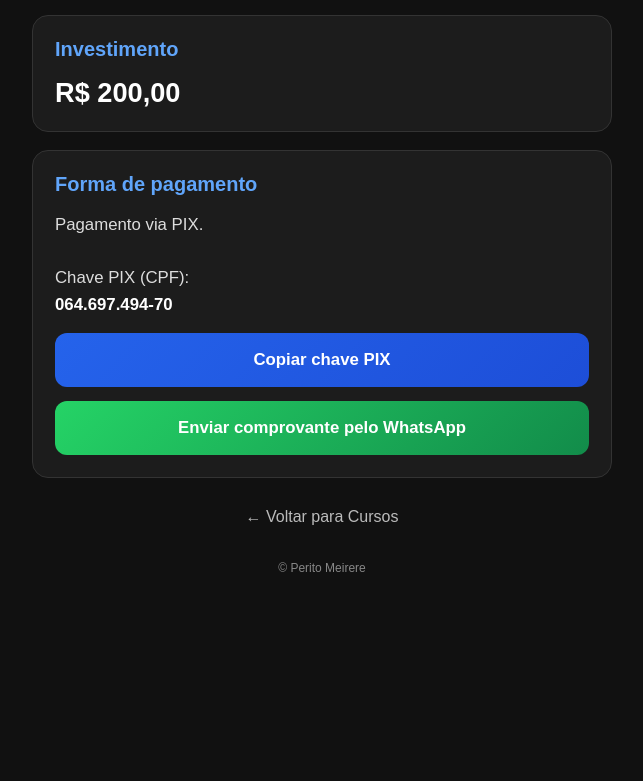
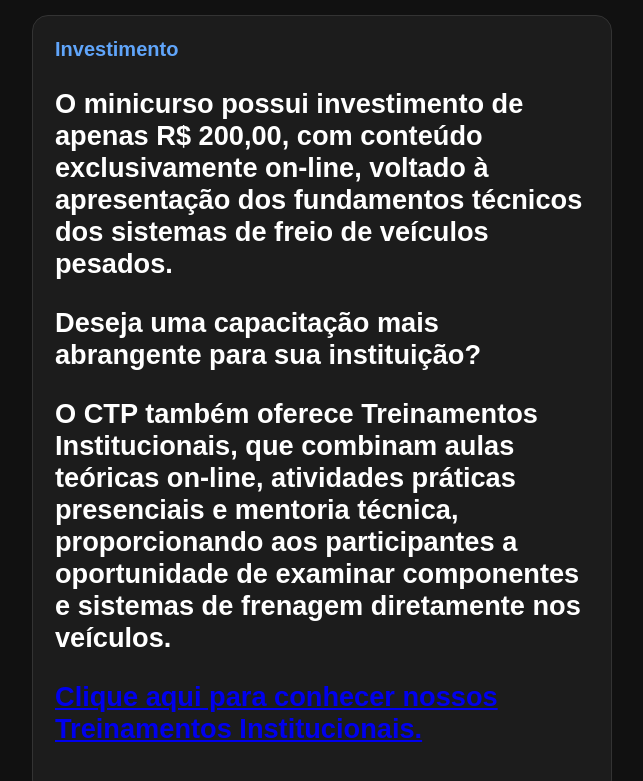
Before and after one commit to Meirere/pwa-freios, a plain HTML site: page index.html in a window 1280 px wide. Shown: the part 914-1695 px from the top of the page, without its empty margins (318-961 px from the left). Before the commit the page ends 1509 px from the top, so only its background shows below. Drawn offline with Linux system fonts and the light colour scheme.

Commit message:
Update index.html
Inclusão das informações a respeito do treinamento institucional

```diff
--- a/index.html
+++ b/index.html
@@ -5,9 +5,12 @@
 <meta name="viewport" content="width=device-width, initial-scale=1">
 
 <title>Perícia em Sistema de Freio | CTP</title>
+
 <link rel="manifest" href="manifest.json">
 
 <meta name="theme-color" content="#0b3d91">
+<meta name="apple-mobile-web-app-capable" content="yes">
+
 
 <style>
 
@@ -97,9 +100,8 @@ h1 {
   box-sizing: border-box;
   cursor: pointer;
 }
-
 .whatsapp {
-background: linear-gradient(135deg, #25d366, #128c4a);
+  background: linear-gradient(135deg, #25d366, #128c4a);
 }
 
 .voltar {
@@ -155,9 +157,44 @@ Perícia em Sistema de Freio de Ônibus, Caminhões e Carretas
 <h2>Investimento</h2>
 
 <div class="valor">
-R$ 200,00
+
+  <p>
+    O minicurso possui investimento de apenas
+    <strong>R$ 200,00</strong>, com conteúdo
+    exclusivamente on-line, voltado à apresentação
+    dos fundamentos técnicos dos sistemas de freio
+    de veículos pesados.
+  </p>
+
+  <p>
+    <strong>
+      Deseja uma capacitação mais abrangente
+      para sua instituição?
+    </strong>
+  </p>
+
+  <p>
+    O CTP também oferece
+    <strong>Treinamentos Institucionais</strong>,
+    que combinam aulas teóricas on-line,
+    atividades práticas presenciais e mentoria
+    técnica, proporcionando aos participantes
+    a oportunidade de examinar componentes
+    e sistemas de frenagem diretamente nos veículos.
+  </p>
+
+  <p>
+    <a
+      href="https://www.cursotecnicopericial.com.br/#treinamentos-institucionais"
+      target="_blank"
+      rel="noopener noreferrer"
+    >
+      Clique aqui para conhecer nossos
+      Treinamentos Institucionais.
+    </a>
+  </p>
+
 </div>
-
 </div>
 
 <div class="bloco">
@@ -175,7 +212,6 @@ Chave PIX (CPF):
 <button class="botao" onclick="copiarPix()">
 Copiar chave PIX
 </button>
-
 <a class="botao whatsapp"
    href="https://wa.me/5581994159837?text=Ol%C3%A1%21%20Estou%20enviando%20o%20comprovante%20de%20pagamento%20do%20curso%20Per%C3%ADcia%20em%20Sistema%20de%20Freio%20de%20%C3%94nibus%2C%20Caminh%C3%B5es%20e%20Carretas."
    target="_blank"
@@ -200,15 +236,20 @@ Enviar comprovante pelo WhatsApp
 function copiarPix() {
   const chave = '064.697.494-70';
 
-  navigator.clipboard.writeText(chave).then(() => {
-    alert('Chave PIX copiada!');
-  });
+  navigator.clipboard.writeText(chave)
+    .then(() => {
+      alert('Chave PIX copiada!');
+    })
+    .catch(() => {
+      alert('Chave PIX: ' + chave);
+    });
 }
 
 if ('serviceWorker' in navigator) {
   navigator.serviceWorker.register('sw.js');
 }
 
+
 </script>
 
 </body>
```
